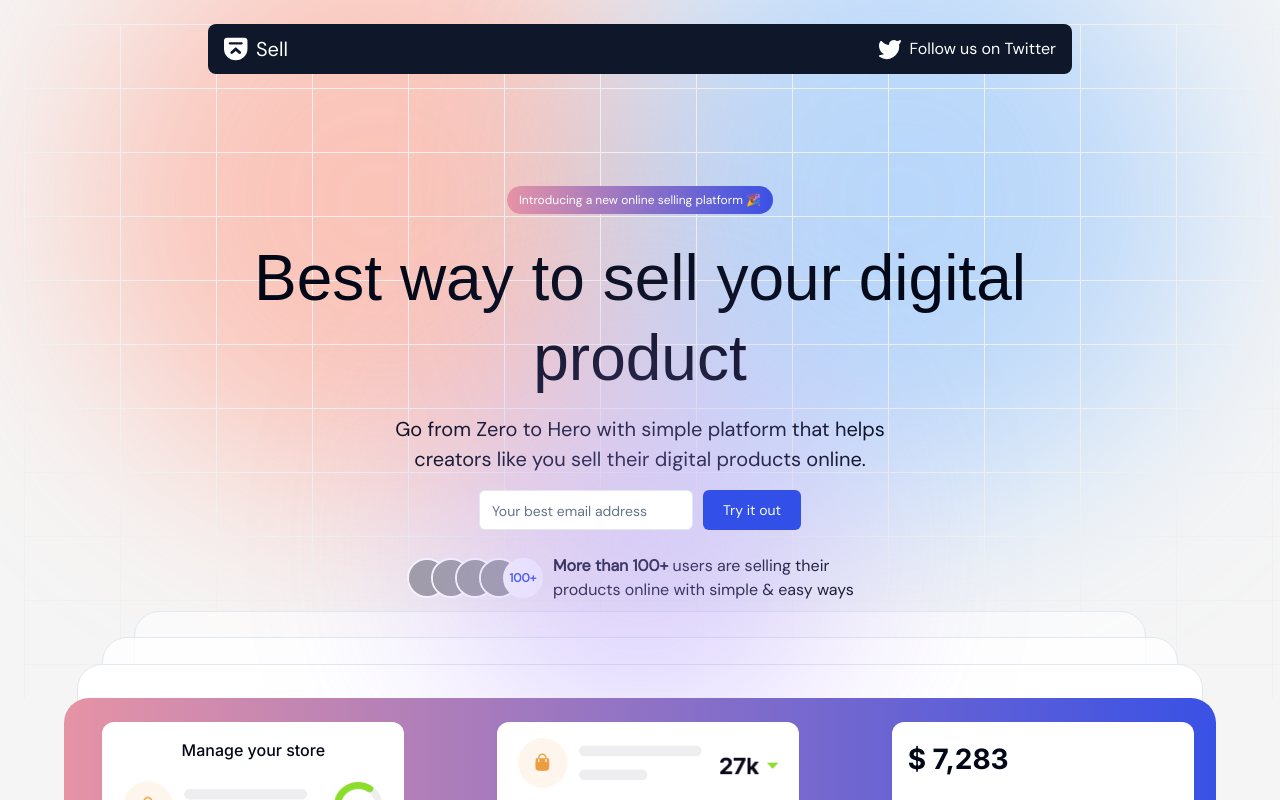
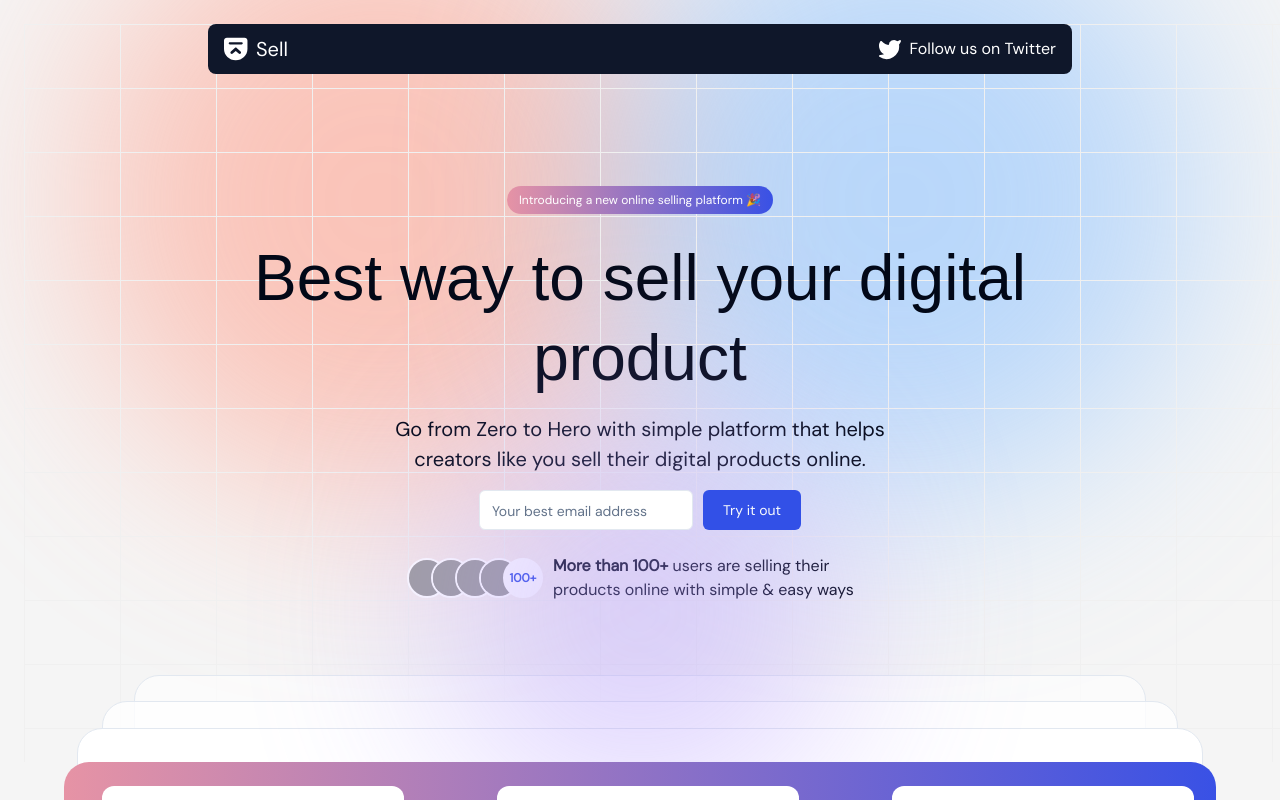
Before and after one commit to SebastienLaurentt/Spikes_Hackathon, a Next.js app: page / in a window 1280 px wide. Shown: the top 800 px of the page. Built offline with nearby package versions, Linux system fonts and the light colour scheme; grey boxes are pictures that could not be loaded; a web font is replaced by a local one.

Commit message:
update padding

```diff
--- a/components/Section.tsx
+++ b/components/Section.tsx
@@ -13,7 +13,7 @@ const Section = ({
   marginTop,
   children,
 }: SectionProps) => {
-  const isMarginBottom = marginBottom ? "pb-24 md:pb-32 xl:pb-24" : "";
+  const isMarginBottom = marginBottom ? "pb-24 md:pb-32 xl:pb-40" : "";
   const isMarginTop = marginTop ? "mt-24 md:mt-32 xl:mt-24" : "";
 
   return (
```
